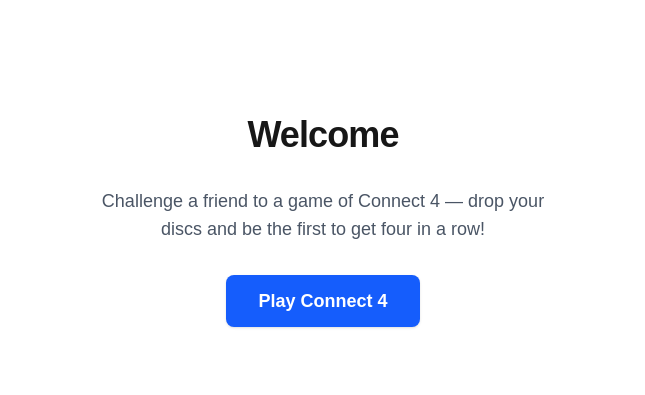
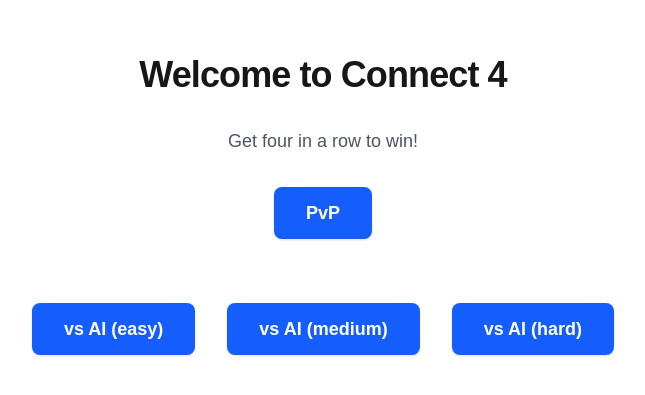
Before and after one commit to baifnjdn/Connect4, a Next.js app: page / in a window 1280 px wide. Shown: the part 179-574 px from the top of the page, without its empty margins (317-962 px from the left). Built offline with nearby package versions, Linux system fonts and the light colour scheme.

Commit message:
Added basic ai vs person logic

```diff
--- a/app/connect4/page.tsx
+++ b/app/connect4/page.tsx
@@ -1,6 +1,14 @@
 "use client";
 
-import React, { useCallback, useReducer, useState } from "react";
+import React, {
+  Suspense,
+  useCallback,
+  useReducer,
+  useRef,
+  useState,
+} from "react";
+import Link from "next/link";
+import { useSearchParams } from "next/navigation";
 
 const ROWS = 6;
 const COLS = 7;
@@ -42,10 +50,10 @@ function checkWin(
   player: 1 | 2,
 ): boolean {
   const directions = [
-    [0, 1],   // horizontal
-    [1, 0],   // vertical
-    [1, 1],   // diagonal down-right
-    [1, -1],  // diagonal down-left
+    [0, 1], // horizontal
+    [1, 0], // vertical
+    [1, 1], // diagonal down-right
+    [1, -1], // diagonal down-left
   ];
 
   for (const [dr, dc] of directions) {
@@ -141,26 +149,63 @@ const initialState: GameState = {
   moveCount: 0,
 };
 
-export default function Connect4Page() {
+function Connect4Game() {
+  const searchParams = useSearchParams();
+  const mode = searchParams.get("mode") || "pvp";
+  const difficulty = searchParams.get("difficulty") || "medium";
+  void difficulty;
+
   const [state, dispatch] = useReducer(gameReducer, initialState);
   const { board, currentPlayer, winner, draw, lastMove, moveCount } = state;
   const [hoveredCol, setHoveredCol] = useState<number | null>(null);
+  const [isAIThinking, setIsAIThinking] = useState(false);
+  const aiTimeoutRef = useRef<ReturnType<typeof setTimeout> | null>(null);
 
   const handleColumnClick = useCallback(
-    (col: number) => dispatch({ type: "DROP", col }),
-    [],
+    (col: number) => {
+      if (isAIThinking) return;
+      dispatch({ type: "DROP", col });
+      if (mode === "pvai") {
+        setIsAIThinking(true);
+        aiTimeoutRef.current = setTimeout(() => {
+          dispatch({ type: "DROP", col });
+          setIsAIThinking(false);
+          aiTimeoutRef.current = null;
+        }, 600);
+      }
+    },
+    [mode, isAIThinking],
   );
 
-  const handleRestart = useCallback(() => dispatch({ type: "RESTART" }), []);
+  const handleRestart = useCallback(() => {
+    setIsAIThinking(false);
+    if (aiTimeoutRef.current) {
+      clearTimeout(aiTimeoutRef.current);
+      aiTimeoutRef.current = null;
+    }
+    dispatch({ type: "RESTART" });
+  }, []);
+
+  const p1name = mode === "pvp" ? "Player 1" : "Player";
+  const p2name = mode === "pvp" ? "Player 2" : "AI";
+
+  const currentPlayerName = currentPlayer == 1 ? p1name : p2name;
 
   const titleText = winner
-    ? `Player ${winner} Wins!`
+    ? `${currentPlayerName} Wins!`
     : draw
       ? "It's a Draw!"
-      : `Player ${currentPlayer}'s Turn`;
+      : `${currentPlayerName}'s Turn`;
 
   return (
     <main className="flex min-h-screen flex-col items-center justify-center gap-6 p-8">
+      <Link
+        href="/"
+        className="absolute left-8 top-8 rounded-lg bg-gray-200 px-4 py-2 text-sm font-medium text-gray-700 transition-colors hover:bg-gray-300 dark:bg-gray-800 dark:text-gray-300 dark:hover:bg-gray-700"
+      >
+        ← Home
+      </Link>
+
       <h1 className="text-3xl font-bold tracking-tight">{titleText}</h1>
 
       <div className="relative overflow-hidden rounded-xl bg-blue-700 p-4 shadow-lg">
@@ -168,6 +213,7 @@ export default function Connect4Page() {
         {hoveredCol !== null &&
           !winner &&
           !draw &&
+          !isAIThinking &&
           board[0][hoveredCol] === 0 && (
             <div
               aria-hidden
@@ -179,7 +225,9 @@ export default function Connect4Page() {
           {board.map((row, rowIdx) => (
             <div key={rowIdx} className="flex gap-1">
               {row.map((cell, colIdx) => {
-                const isClickable = !winner && !draw && board[0][colIdx] === 0;
+                const isCellAvailable =
+                  !winner && !draw && board[0][colIdx] === 0;
+                const canClick = isCellAvailable && !isAIThinking;
                 const isLastMove =
                   lastMove?.row === rowIdx && lastMove?.col === colIdx;
 
@@ -187,13 +235,13 @@ export default function Connect4Page() {
                   <button
                     key={colIdx}
                     type="button"
-                    disabled={!isClickable}
+                    disabled={!canClick}
                     onClick={() => handleColumnClick(colIdx)}
                     onMouseEnter={() => setHoveredCol(colIdx)}
                     onMouseLeave={() => setHoveredCol(null)}
                     className={[
                       "flex size-12 items-center justify-center rounded-full border-2 transition-all sm:size-14",
-                      isClickable
+                      isCellAvailable
                         ? "cursor-pointer border-blue-400 bg-white/90"
                         : "cursor-default border-blue-400 bg-white/70",
                     ].join(" ")}
@@ -242,3 +290,17 @@ export default function Connect4Page() {
     </main>
   );
 }
+
+export default function Connect4Page() {
+  return (
+    <Suspense
+      fallback={
+        <main className="flex min-h-screen items-center justify-center p-8">
+          <p className="text-lg text-gray-500">Loading…</p>
+        </main>
+      }
+    >
+      <Connect4Game />
+    </Suspense>
+  );
+}
--- a/app/page.tsx
+++ b/app/page.tsx
@@ -3,19 +3,43 @@ import Link from "next/link";
 export default function HomePage() {
   return (
     <main className="flex min-h-screen flex-col items-center justify-center gap-8 p-8">
-      <h1 className="text-4xl font-bold tracking-tight">Welcome</h1>
+      <h1 className="text-4xl font-bold tracking-tight">
+        Welcome to Connect 4
+      </h1>
 
       <p className="max-w-md text-center text-lg text-gray-600 dark:text-gray-400">
-        Challenge a friend to a game of Connect 4 — drop your discs and be the
-        first to get four in a row!
+        Get four in a row to win!
       </p>
 
       <Link
-        href="/connect4"
+        href="/connect4?mode=pvp"
         className="rounded-lg bg-blue-600 px-8 py-3 text-lg font-semibold text-white shadow transition-colors hover:bg-blue-700 focus:outline-none focus:ring-2 focus:ring-blue-400"
       >
-        Play Connect 4
+        PvP
       </Link>
+
+      <div className="flex flex-row items-center justify-center gap-8 p-8">
+        <Link
+          href="/connect4?mode=pvai&difficulty=easy"
+          className="rounded-lg bg-blue-600 px-8 py-3 text-lg font-semibold text-white shadow transition-colors hover:bg-blue-700 focus:outline-none focus:ring-2 focus:ring-blue-400"
+        >
+          vs AI (easy)
+        </Link>
+
+        <Link
+          href="/connect4?mode=pvai&difficulty=medium"
+          className="rounded-lg bg-blue-600 px-8 py-3 text-lg font-semibold text-white shadow transition-colors hover:bg-blue-700 focus:outline-none focus:ring-2 focus:ring-blue-400"
+        >
+          vs AI (medium)
+        </Link>
+
+        <Link
+          href="/connect4?mode=pvai&difficulty=hard"
+          className="rounded-lg bg-blue-600 px-8 py-3 text-lg font-semibold text-white shadow transition-colors hover:bg-blue-700 focus:outline-none focus:ring-2 focus:ring-blue-400"
+        >
+          vs AI (hard)
+        </Link>
+      </div>
     </main>
   );
 }
```
